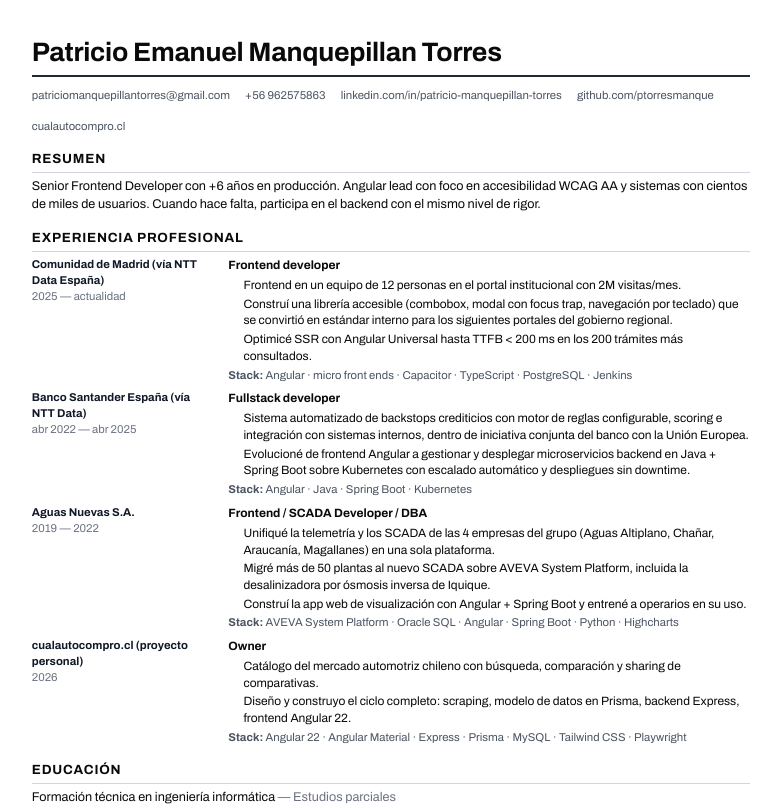
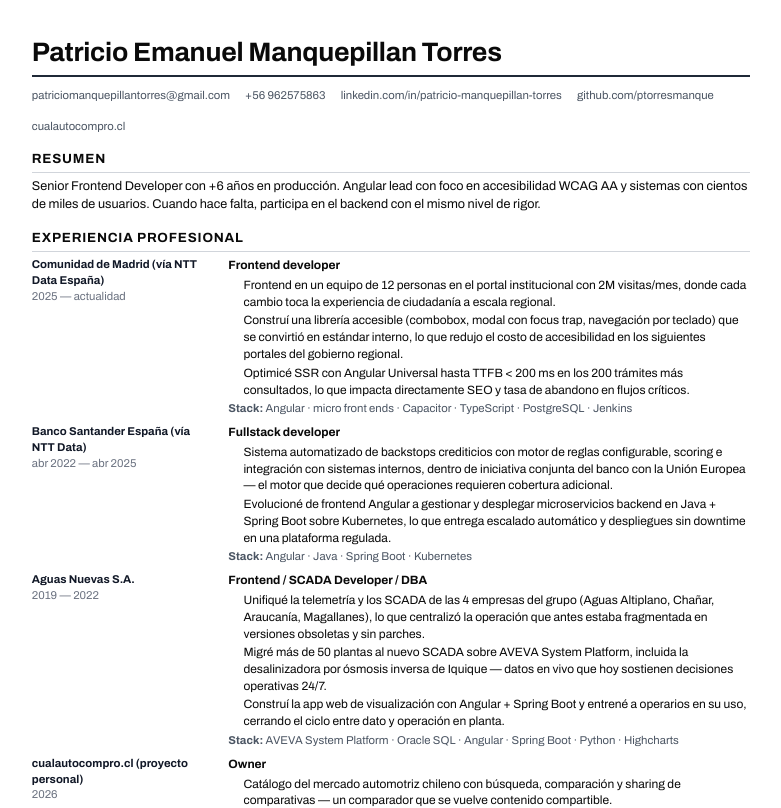
Before and after one commit to ptorresmanque/portafolio, an Angular app: page /1/cv in a window 1280 px wide. Shown: the top 808 px of the page, without its empty margins (6-787 px from the left). Built offline with nearby package versions, Linux system fonts and the light colour scheme.

Commit message:
copy(sweep 3): so what — anchor each claim to its impact

```diff
--- a/public/i18n/en.json
+++ b/public/i18n/en.json
@@ -19,7 +19,7 @@
   "hero.cta.contact": "Email me",
   "about.eyebrow": "About",
   "about.title": "Product, team, and clean code.",
-  "about.paragraph1": "I've spent {years} years in production, with hundreds of thousands of users across the products I've worked on. I started by unifying the SCADA systems of four Chilean water utilities, then moved to Banco Santander's Capital area to automate credit backstops in Java and Spring Boot on Kubernetes, and today I lead frontend on an institutional portal with strict WCAG AA. In parallel I maintain cualautocompro.cl, a comparator for the Chilean automotive market.",
+  "about.paragraph1": "I've spent {years} years in production, with hundreds of thousands of users across the products I've worked on. I started by unifying the SCADA systems of four Chilean water utilities —centralising operations that had been fragmented across outdated versions— then moved to Banco Santander's Capital area to automate credit backstops in Java and Spring Boot on Kubernetes, a platform that scaled without downtime in a regulated production environment, and today I lead frontend on an institutional portal with strict WCAG AA that serves 2M visits a month. In parallel I maintain cualautocompro.cl, a comparator for the Chilean automotive market where every comparison doubles as shareable content.",
   "about.paragraph2": "Three priorities guide my work. That the interface feels good to use. That the code ages well. And that technical decisions stay justified for whoever reads them next.",
   "about.paragraph3": "I work as a frontend lead on Angular projects. When needed, I take part in the backend with the same standard of rigour.",
   "about.now": "Now leading frontend on a portal with 2M visits/month and strict WCAG AA.",
--- a/public/i18n/es.json
+++ b/public/i18n/es.json
@@ -19,7 +19,7 @@
   "hero.cta.contact": "Escríbeme",
   "about.eyebrow": "Sobre mí",
   "about.title": "Producto, equipo y código limpio.",
-  "about.paragraph1": "Llevo {years} años en producción, con cientos de miles de usuarios en los productos donde he trabajado. Empecé unificando los SCADA de cuatro sanitarias chilenas, después me trasladé al área de Capital de Banco Santander para automatizar backstops crediticios en Java y Spring Boot sobre Kubernetes, y hoy lidero frontend en un portal institucional con WCAG AA estricto. En paralelo mantengo cualautocompro.cl, un comparador del mercado automotriz chileno.",
+  "about.paragraph1": "Llevo {years} años en producción, con cientos de miles de usuarios en los productos donde he trabajado. Empecé unificando los SCADA de cuatro sanitarias chilenas —el resultado fue centralizar operación que estaba fragmentada en versiones obsoletas—, después me trasladé al área de Capital de Banco Santander para automatizar backstops crediticios en Java y Spring Boot sobre Kubernetes, plataforma que escaló sin downtime en producción regulada, y hoy lidero frontend en un portal institucional con WCAG AA estricto que sirve 2M visitas al mes. En paralelo mantengo cualautocompro.cl, un comparador del mercado automotriz chileno donde la comparativa es también contenido compartible.",
   "about.paragraph2": "Tres prioridades guían mi trabajo. Que la interfaz se sienta bien al usarla. Que el código envejezca bien. Y que las decisiones técnicas queden justificadas para el siguiente que las lea.",
   "about.paragraph3": "Trabajo como frontend lead en proyectos de Angular. Cuando hace falta, participo en el backend con el mismo nivel de rigor.",
   "about.now": "Ahora liderando frontend en un portal con 2M visitas/mes y WCAG AA estricto.",
--- a/src/app/cv/data/cv.data.ts
+++ b/src/app/cv/data/cv.data.ts
@@ -37,9 +37,9 @@ const EXPERIENCE_ES: CvData['experience'] = [
     role: 'Frontend developer',
     period: '2025 — actualidad',
     bullets: [
-      'Frontend en un equipo de 12 personas en el portal institucional con 2M visitas/mes.',
-      'Construí una librería accesible (combobox, modal con focus trap, navegación por teclado) que se convirtió en estándar interno para los siguientes portales del gobierno regional.',
-      'Optimicé SSR con Angular Universal hasta TTFB < 200 ms en los 200 trámites más consultados.',
+      'Frontend en un equipo de 12 personas en el portal institucional con 2M visitas/mes, donde cada cambio toca la experiencia de ciudadanía a escala regional.',
+      'Construí una librería accesible (combobox, modal con focus trap, navegación por teclado) que se convirtió en estándar interno, lo que redujo el costo de accesibilidad en los siguientes portales del gobierno regional.',
+      'Optimicé SSR con Angular Universal hasta TTFB < 200 ms en los 200 trámites más consultados, lo que impacta directamente SEO y tasa de abandono en flujos críticos.',
     ],
     stack: ['Angular', 'micro front ends', 'Capacitor', 'TypeScript', 'PostgreSQL', 'Jenkins'],
   },
@@ -48,8 +48,8 @@ const EXPERIENCE_ES: CvData['experience'] = [
     role: 'Fullstack developer',
     period: 'abr 2022 — abr 2025',
     bullets: [
-      'Sistema automatizado de backstops crediticios con motor de reglas configurable, scoring e integración con sistemas internos, dentro de iniciativa conjunta del banco con la Unión Europea.',
-      'Evolucioné de frontend Angular a gestionar y desplegar microservicios backend en Java + Spring Boot sobre Kubernetes con escalado automático y despliegues sin downtime.',
+      'Sistema automatizado de backstops crediticios con motor de reglas configurable, scoring e integración con sistemas internos, dentro de iniciativa conjunta del banco con la Unión Europea — el motor que decide qué operaciones requieren cobertura adicional.',
+      'Evolucioné de frontend Angular a gestionar y desplegar microservicios backend en Java + Spring Boot sobre Kubernetes, lo que entrega escalado automático y despliegues sin downtime en una plataforma regulada.',
     ],
     stack: ['Angular', 'Java', 'Spring Boot', 'Kubernetes'],
   },
@@ -58,9 +58,9 @@ const EXPERIENCE_ES: CvData['experience'] = [
     role: 'Frontend / SCADA Developer / DBA',
     period: '2019 — 2022',
     bullets: [
-      'Unifiqué la telemetría y los SCADA de las 4 empresas del grupo (Aguas Altiplano, Chañar, Araucanía, Magallanes) en una sola plataforma.',
-      'Migré más de 50 plantas al nuevo SCADA sobre AVEVA System Platform, incluida la desalinizadora por ósmosis inversa de Iquique.',
-      'Construí la app web de visualización con Angular + Spring Boot y entrené a operarios en su uso.',
+      'Unifiqué la telemetría y los SCADA de las 4 empresas del grupo (Aguas Altiplano, Chañar, Araucanía, Magallanes), lo que centralizó la operación que antes estaba fragmentada en versiones obsoletas y sin parches.',
+      'Migré más de 50 plantas al nuevo SCADA sobre AVEVA System Platform, incluida la desalinizadora por ósmosis inversa de Iquique — datos en vivo que hoy sostienen decisiones operativas 24/7.',
+      'Construí la app web de visualización con Angular + Spring Boot y entrené a operarios en su uso, cerrando el ciclo entre dato y operación en planta.',
     ],
     stack: ['AVEVA System Platform', 'Oracle SQL', 'Angular', 'Spring Boot', 'Python', 'Highcharts'],
   },
@@ -69,8 +69,8 @@ const EXPERIENCE_ES: CvData['experience'] = [
     role: 'Owner',
     period: '2026',
     bullets: [
-      'Catálogo del mercado automotriz chileno con búsqueda, comparación y sharing de comparativas.',
-      'Diseño y construyo el ciclo completo: scraping, modelo de datos en Prisma, backend Express, frontend Angular 22.',
+      'Catálogo del mercado automotriz chileno con búsqueda, comparación y sharing de comparativas — un comparador que se vuelve contenido compartible.',
+      'Diseño y construyo el ciclo completo: scraping, modelo de datos en Prisma, backend Express, frontend Angular 22 — cada decisión de arquitectura pasa por ser mantenible solo.',
     ],
     stack: ['Angular 22', 'Angular Material', 'Express', 'Prisma', 'MySQL', 'Tailwind CSS', 'Playwright'],
   },
@@ -82,9 +82,9 @@ const EXPERIENCE_EN: CvData['experience'] = [
     role: 'Frontend developer',
     period: '2025 — present',
     bullets: [
-      'Frontend on a 12-person team for the institutional portal serving 2M visits/month.',
-      'Built an accessible component library (combobox, modal with focus trap, keyboard navigation for long lists) that became the internal standard for the regional government\'s next portals.',
-      'Optimised SSR with Angular Universal down to TTFB < 200 ms across the 200 most-consulted procedures.',
+      'Frontend on a 12-person team for the institutional portal serving 2M visits/month, where each change reaches citizens at a regional scale.',
+      'Built an accessible component library (combobox, modal with focus trap, keyboard navigation for long lists) that became the internal standard, lowering the accessibility cost for the regional government\'s next portals.',
+      'Optimised SSR with Angular Universal down to TTFB < 200 ms across the 200 most-consulted procedures, directly improving SEO and abandonment in critical flows.',
     ],
     stack: ['Angular', 'micro frontends', 'Capacitor', 'TypeScript', 'PostgreSQL', 'Jenkins'],
   },
@@ -93,8 +93,8 @@ const EXPERIENCE_EN: CvData['experience'] = [
     role: 'Fullstack developer',
     period: 'Apr 2022 — Apr 2025',
     bullets: [
-      'Automated credit-backstop management system with a configurable rules engine, transaction scoring, and integration with the bank\'s internal systems, within a joint bank–European Union initiative.',
-      'Grew from Angular frontend to owning and deploying backend microservices in Java + Spring Boot on Kubernetes, with autoscaling and zero-downtime deployments.',
+      'Automated credit-backstop management system with a configurable rules engine, transaction scoring, and integration with the bank\'s internal systems, within a joint bank–European Union initiative — the engine that decides which transactions require additional coverage.',
+      'Grew from Angular frontend to owning and deploying backend microservices in Java + Spring Boot on Kubernetes, delivering autoscaling and zero-downtime deployments on a regulated platform.',
     ],
     stack: ['Angular', 'Java', 'Spring Boot', 'Kubernetes'],
   },
@@ -103,9 +103,9 @@ const EXPERIENCE_EN: CvData['experience'] = [
     role: 'Frontend / SCADA Developer / DBA',
     period: '2019 — 2022',
     bullets: [
-      'Unified telemetry and SCADA systems of the 4 companies in the group (Aguas Altiplano, Chañar, Araucanía, Magallanes) into a single platform.',
-      'Migrated 50+ plants to the new SCADA on AVEVA System Platform, including the Iquique reverse-osmosis desalination plant.',
-      'Built the visualisation web app with Angular + Spring Boot and trained operators in its use.',
+      'Unified telemetry and SCADA systems of the 4 companies in the group (Aguas Altiplano, Chañar, Araucanía, Magallanes), centralising operations that had been fragmented across outdated, unpatched versions.',
+      'Migrated 50+ plants to the new SCADA on AVEVA System Platform, including the Iquique reverse-osmosis desalination plant — live data that today underpins 24/7 operational decisions.',
+      'Built the visualisation web app with Angular + Spring Boot and trained operators in its use, closing the loop between data and on-site operation.',
     ],
     stack: ['AVEVA System Platform', 'Oracle SQL', 'Angular', 'Spring Boot', 'Python', 'Highcharts'],
   },
@@ -114,8 +114,8 @@ const EXPERIENCE_EN: CvData['experience'] = [
     role: 'Owner',
     period: '2026',
     bullets: [
-      'Catalog of the Chilean auto market with browsing, searching, and sharing of user-built comparisons.',
-      'Design and build the full cycle: scraping layer, data model in Prisma, Express backend, Angular 22 frontend.',
+      'Catalog of the Chilean auto market with browsing, searching, and sharing of user-built comparisons — a comparator that doubles as shareable content.',
+      'Design and build the full cycle: scraping layer, data model in Prisma, Express backend, Angular 22 frontend — every architectural decision passes the solo-maintainability test.',
     ],
     stack: ['Angular 22', 'Angular Material', 'Express', 'Prisma', 'MySQL', 'Tailwind CSS', 'Playwright'],
   },
```
